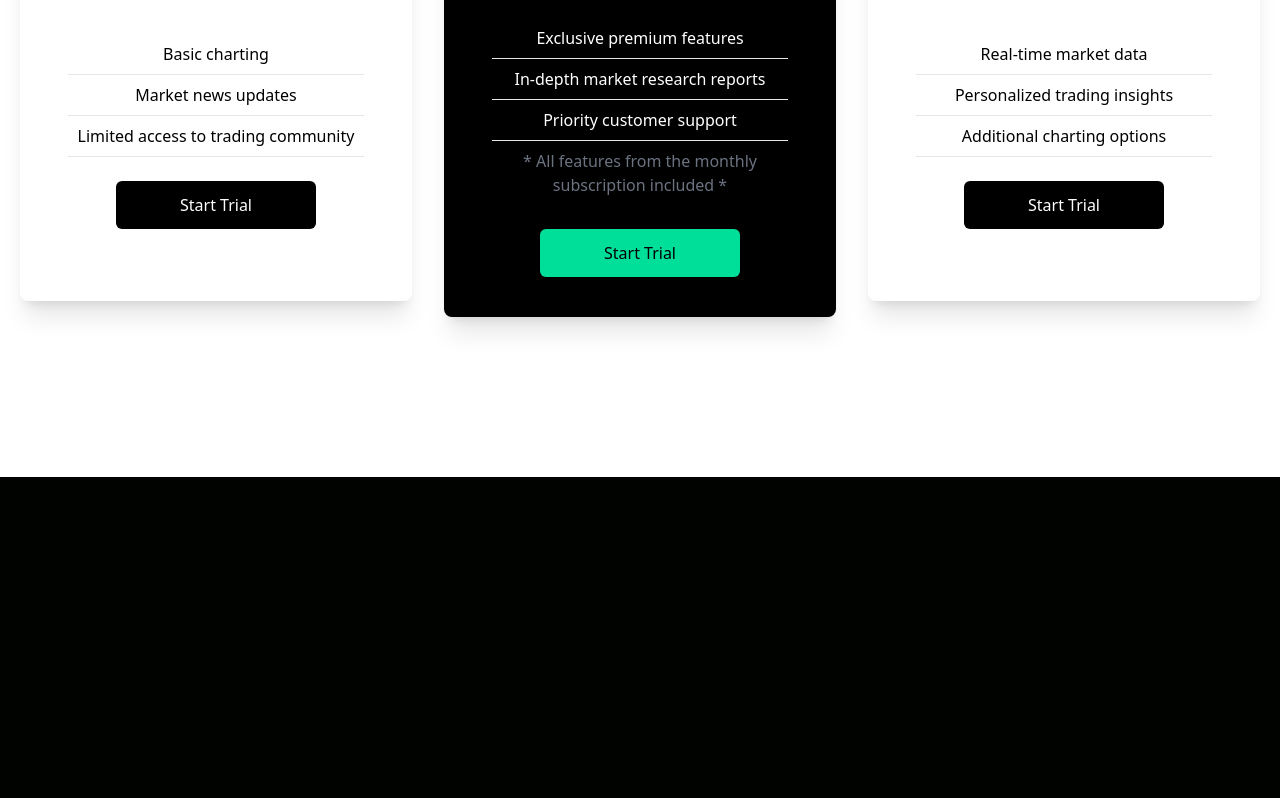
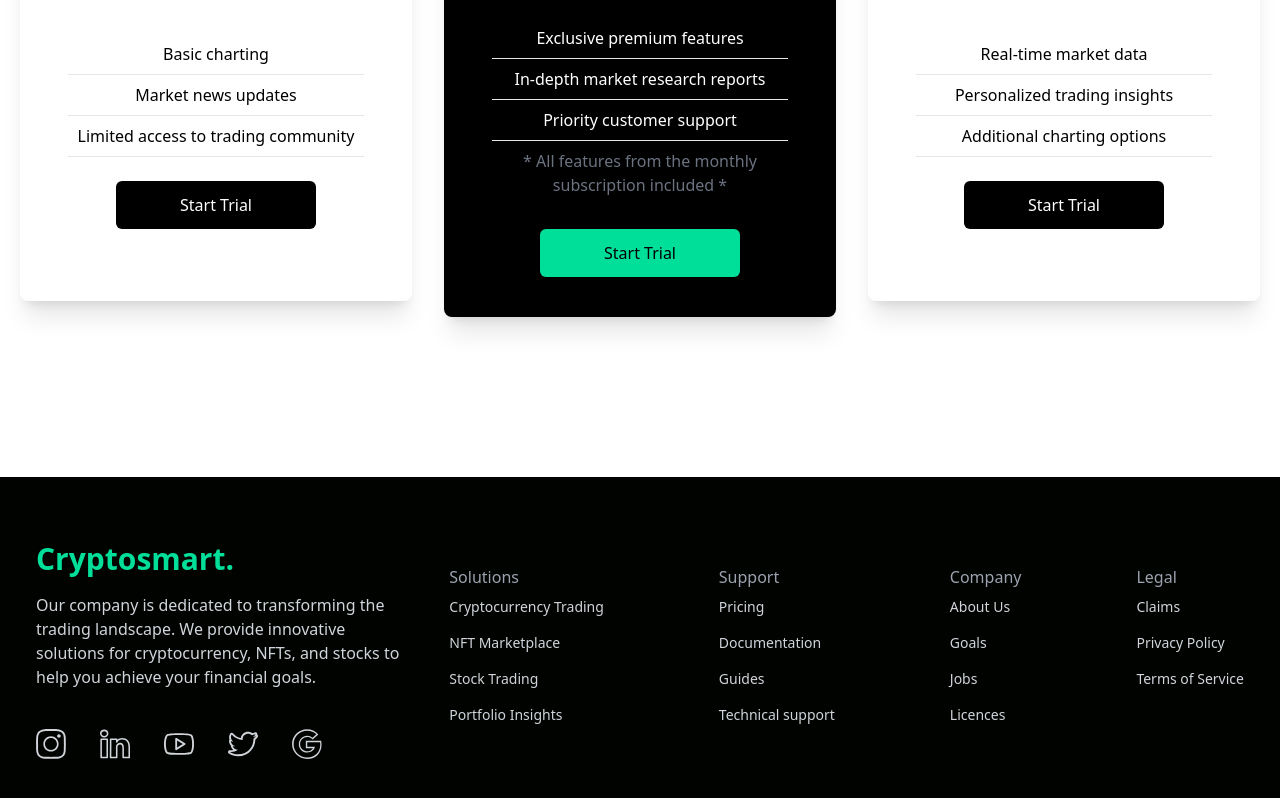
Before and after one commit to Nikplay32/Trading-platform-React, a React (Create React App) app in the folder trading-platform/: page / in a window 1280 px wide. Shown: the part 1866-2664 px from the top of the page. Before the commit the page ends 2343 px from the top, so only its background shows below. Built offline with nearby package versions, Linux system fonts and the light colour scheme.

Commit message:
Footer implementation

```diff
--- a/trading-platform/src/App.js
+++ b/trading-platform/src/App.js
@@ -2,6 +2,7 @@
 import Hero from "./components/Hero";
 import About from "./components/About";
 import Prices from "./components/Prices";
+import Footer from "./components/Footer";
 
 function App() {
   return (
@@ -10,6 +11,7 @@
       <Hero />
       <About />
       <Prices />
+      <Footer />
     </div>
   );
 }
--- /dev/null
+++ b/trading-platform/src/components/Footer.jsx
@@ -0,0 +1,58 @@
+import {SlSocialInstagram, SlSocialLinkedin, SlSocialYoutube, SlSocialTwitter, SlSocialGoogle} from 'react-icons/sl';
+
+const Footer = () => {
+  return (
+    <div className='max-w-[1240px] mx-auto py-16 px-4 grid lg:grid-cols-3 gap-8 text-gray-300'>
+        <div>
+            <h1 className='w-full text-3xl font-bold text-[#00df9a]'>Cryptosmart.</h1>
+            <p className='py-4'>Our company is dedicated to transforming the trading landscape. We provide innovative solutions for cryptocurrency, NFTs, and stocks to help you achieve your financial goals.</p>
+            <div className='flex justify-between md:w-[75%] my-6'>
+                <SlSocialInstagram size={30} />
+                <SlSocialLinkedin size={30} />
+                <SlSocialYoutube size={30} />
+                <SlSocialTwitter size={30} />
+                <SlSocialGoogle size={30} />
+            </div>
+        </div>
+        <div className='lg:col-span-2 flex justify-between mt-6'>
+            <div>
+                <h6 className='font-medium text-gray-400'>Solutions</h6>
+                <ul>
+                    <li className='py-2 text-sm'>Cryptocurrency Trading</li>
+                    <li className='py-2 text-sm'>NFT Marketplace</li>
+                    <li className='py-2 text-sm'>Stock Trading</li>
+                    <li className='py-2 text-sm'>Portfolio Insights</li>
+                </ul>
+            </div>
+            <div>
+                <h6 className='font-medium text-gray-400'>Support</h6>
+                <ul>
+                    <li className='py-2 text-sm'>Pricing</li>
+                    <li className='py-2 text-sm'>Documentation</li>
+                    <li className='py-2 text-sm'>Guides</li>
+                    <li className='py-2 text-sm'>Technical support</li>
+                </ul>
+            </div>
+            <div>
+                <h6 className='font-medium text-gray-400'>Company</h6>
+                <ul>
+                    <li className='py-2 text-sm'>About Us</li>
+                    <li className='py-2 text-sm'>Goals</li>
+                    <li className='py-2 text-sm'>Jobs</li>
+                    <li className='py-2 text-sm'>Licences</li>
+                </ul>
+            </div>
+            <div>
+                <h6 className='font-medium text-gray-400'>Legal</h6>
+                <ul>
+                    <li className='py-2 text-sm'>Claims</li>
+                    <li className='py-2 text-sm'>Privacy Policy</li>
+                    <li className='py-2 text-sm'>Terms of Service</li>
+                </ul>
+            </div>
+        </div>
+    </div>
+  );
+};
+
+export default Footer;
```
